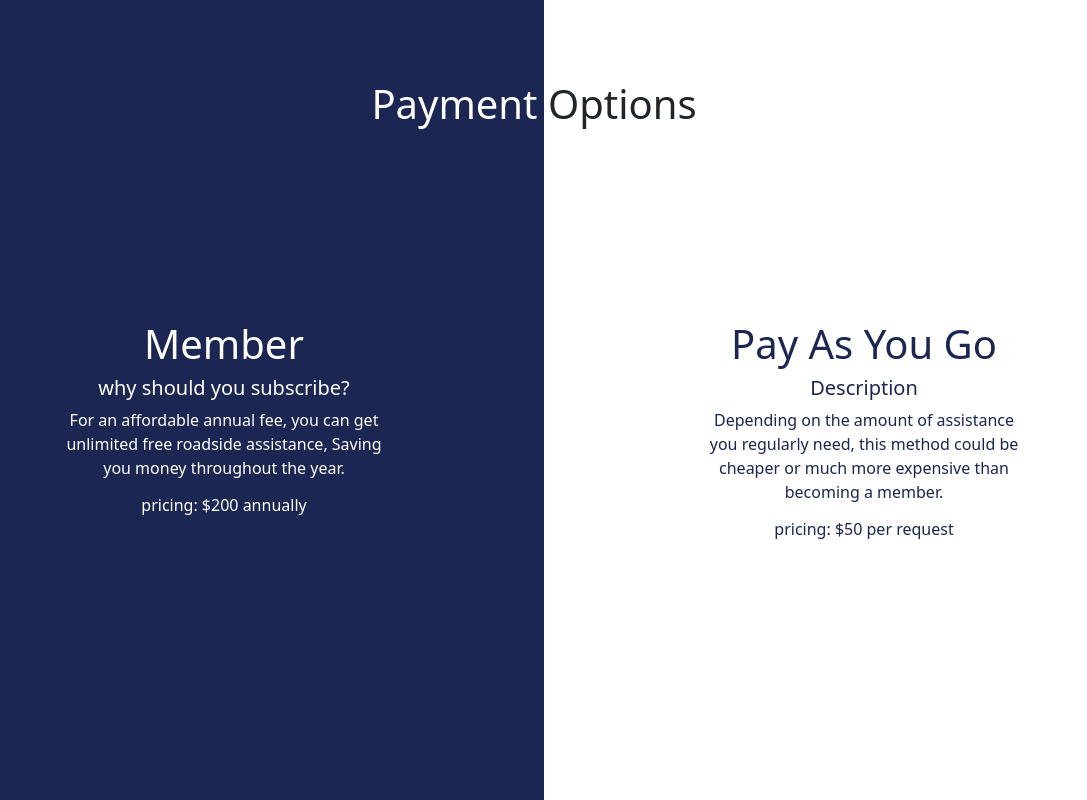
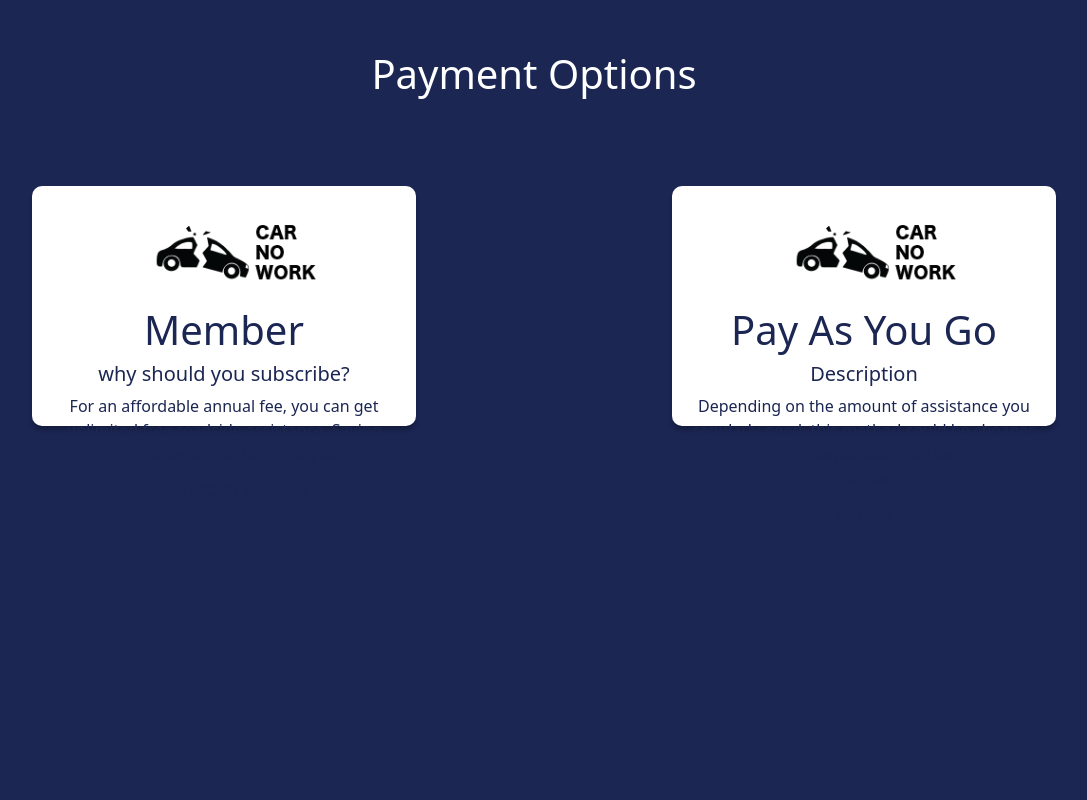
Before and after one commit to Thedysons/Car-No-Work, a Flask app: page /plansAndPrices in a window 1280 px wide. Shown: the part 56-856 px from the top of the page, without its empty margins (96-1183 px from the left). Run offline with Flask 2, Linux system fonts and the light colour scheme.

Commit message:
final designs hopefully ok

```diff
--- a/codejana_flask/codejana_flask/templates/jobProgress.html
+++ b/codejana_flask/codejana_flask/templates/jobProgress.html
@@ -1,5 +1,8 @@
 {% extends 'rapProfile.html' %}
 {%block contentA%}
+
+<div style="display: flex; flex-direction: column; align-items: center;">
+  <div style="padding: 20px; margin-top: 5%; width: 80%;">
 {% if current|length > 0 %}
     <h1>Job Confirmed</h1>
     <h2><u>The client has been notified that you are on your way.</u></h2>
@@ -40,4 +43,6 @@
 {% if arrival|length > 0 %}
 <a href="{{url_for('jobComplete')}}" class="btn btn-primary btn-lg">Click to finish job</a>
 {% endif %}
+</div>
+</div>
 {%endblock contentA%}
--- a/codejana_flask/codejana_flask/templates/plansAndPrices.html
+++ b/codejana_flask/codejana_flask/templates/plansAndPrices.html
@@ -3,60 +3,49 @@
 <style>
 .pageBackground {
     position: absolute;
-    display: flex;
     width: 100%;
     height: 100%;
-    justify-content: center;;
+    background-color: #1b2653;
+    display: flex;
+    flex-direction: column;
 }
 
 
 
 .memberCard {
-    background-color: #1b2653;
-    color:white;
-    height:100%;
-    width: 100%;
+    background-color: white;
+    box-shadow: 0px 4px 4px 0px #00000040;
+    padding:20px;
+    color:#1b2653;
+    height:60%;
+    width: 30%;
     display:flex;
     flex-direction: column;
     align-items:center;
     text-align: center;
+    border-radius: 10px;
 }
 
 .paymentCard {
     background-color: white;
+    padding:20px;
     color: #1b2653;
-    height:100%;
-    width: 100%;
+    box-shadow: 0px 4px 4px 0px #00000040;
+    height:60%;
+    width: 30%;
     display:flex;
     flex-direction: column;
     align-items:center;
     text-align: center;
-}
-.paymentCard > h1 {
-    margin-top: 10px;
+    border-radius: 10px;
 }
 
-.paymentCard > h5 {
-    font-size: larger;
-}
-.paymentCard > h5, .paymentCard >  h6 {
-    margin-top: 25%;
-}
-
-.paymentCard >p {
-    margin-top:10px;
-    text-align: center;
-}
-
-.paymentCard >  h6 {
-    font-size:larger;
-}
 
 .title {
-    position: absolute;
-    top: 10%;
+   margin-top: 50px;
     text-align: center;
     margin-right: 20px;
+    color: white;
 }
 
 
@@ -65,10 +54,10 @@
 
 
 <div class="pageBackground">
-    <h1 class="title"><span style="color: white;">Payment </span> Options</h1>
-
+    <h1 class="title">Payment Options</h1>
+        <div style="width: 100%; display:flex; height: 50%; justify-content: space-around; align-items: center;">
         <div class= "memberCard">
-            <div style="margin-top: 50%; width: 50%;">
+            <img src="{{url_for('static',filename='theme_pics/logoSmallBlack.png')}}" alt="..." style="height:100px; max-width: 200px;;">
             <h1>Member</h1>
             <h5>why should you subscribe?</h5>
             <p>For an affordable annual fee,
@@ -77,10 +66,8 @@
                 the year.</p>
             <h6>pricing: $200 annually</h6>
             </div>
-        </div>
-
         <div class= "paymentCard">
-        <div style="margin-top: 50%; width: 50%;">
+            <img src="{{url_for('static',filename='theme_pics/logoSmallBlack.png')}}" alt="..." style="height:100px; max-width: 200px;;">
             <h1>Pay As You Go</h1>
             <h5>Description</h5>
             <p>
@@ -93,7 +80,7 @@
             <h6>pricing: $50 per request</h6>
         </div>
         </div>
-
+    </div>
 
 </div>
 
--- a/codejana_flask/codejana_flask/templates/rapProfile.html
+++ b/codejana_flask/codejana_flask/templates/rapProfile.html
@@ -61,6 +61,7 @@
           width: 100%;
           height: 100%;
           justify-content: center;;
+          background-color: #1b2653;
       }
       .pageLayout {
           width: 60%;
```
Also changed, not shown: codejana_flask/codejana_flask/templates/claimProgress.html (+1 -6 lines), codejana_flask/codejana_flask/templates/clientNotifications.html (+2 -5 lines), codejana_flask/codejana_flask/templates/historyOfRequests.html (+3 -4 lines), codejana_flask/codejana_flask/templates/ratings.html (+11 -4 lines).
